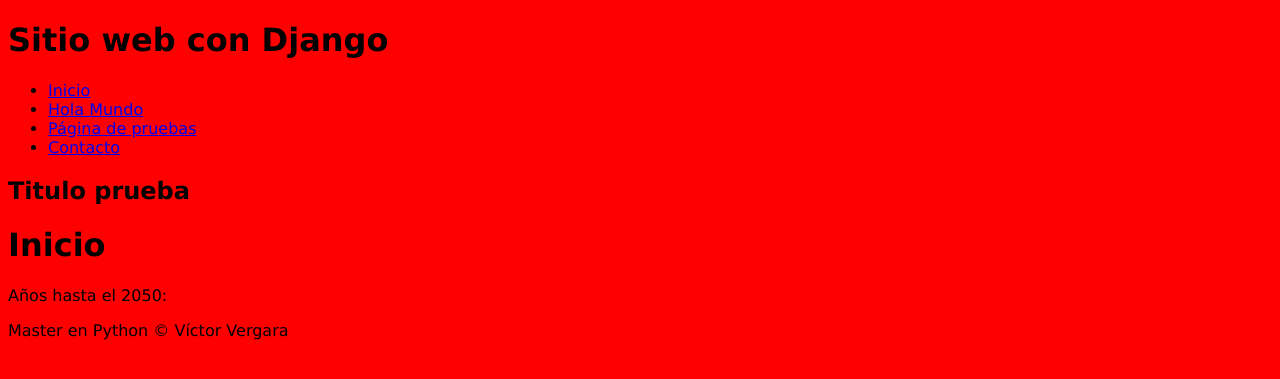
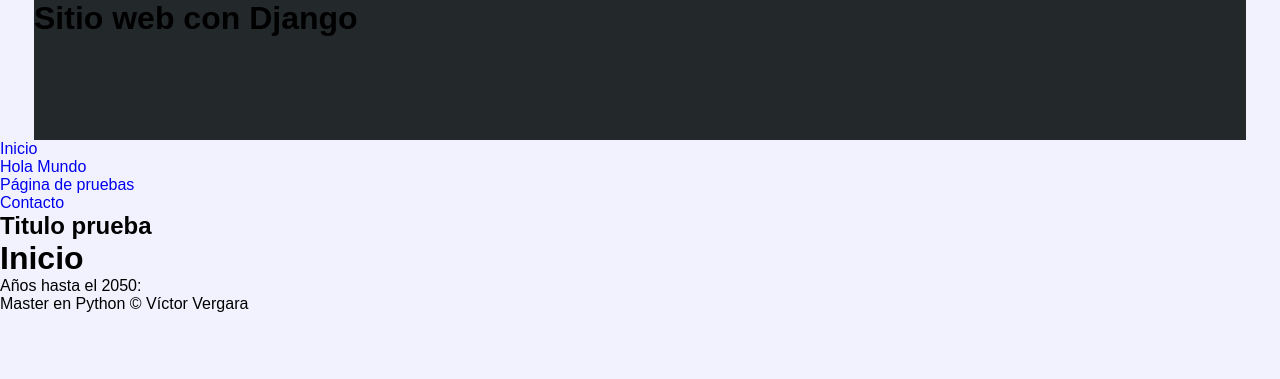
Before and after one commit to VergaraVictor/MasterEnPython, a Django app: page / in a window 1280 px wide. Shown: the top 379 px of the page. Run offline with Django 3.2, Linux system fonts and the light colour scheme.

Commit message:
EstilosDeLaCabeceraparte1

```diff
--- a/23-Django/aprendiendoDjango/miapp/static/css/styles.css
+++ b/23-Django/aprendiendoDjango/miapp/static/css/styles.css
@@ -1,4 +1,20 @@
+/* Estilos generales */
+
+*{
+    margin: 0px;
+    padding: 0px;
+    font-family: sans-serif, Arial, Helvetica;
+    text-decoration: none;
+}
+
 body{
-    font-family: Verdana, Geneva, Tahoma, sans-serif;
-    background-color: red;
+    background-color: #f2f2fe;
 }
+
+/* Estilos Cabecera */
+header{
+    width: 1212px;
+    height: 140px;
+    background-color: #23282b;
+    margin: auto;
+}
```
